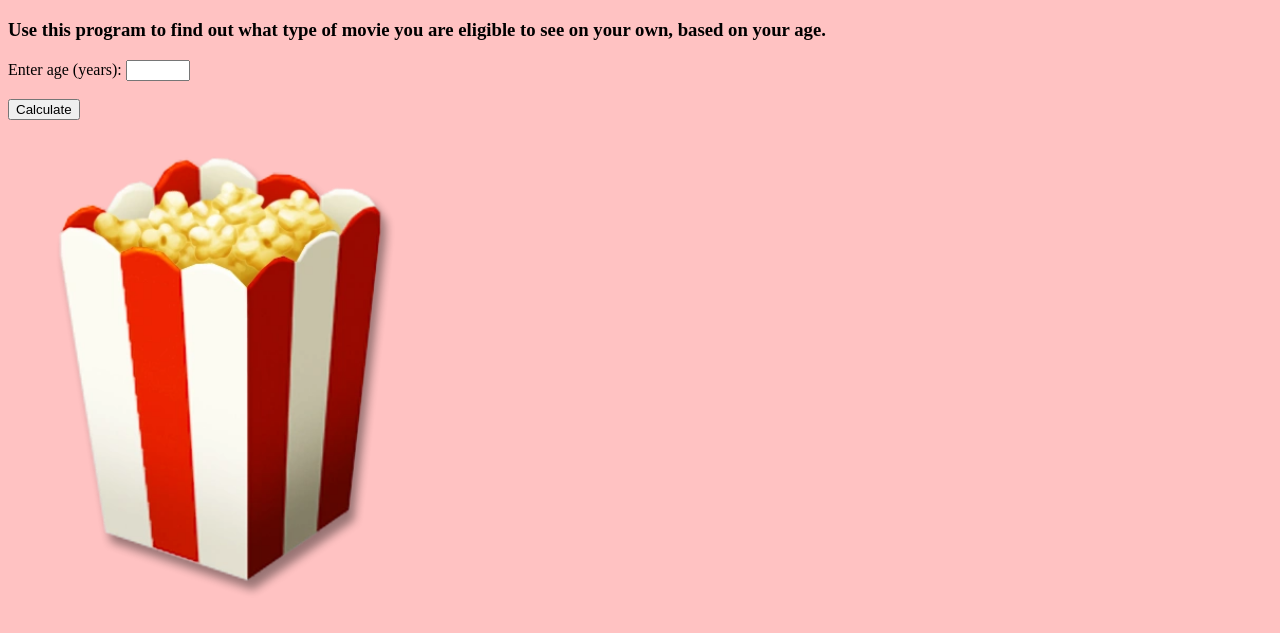
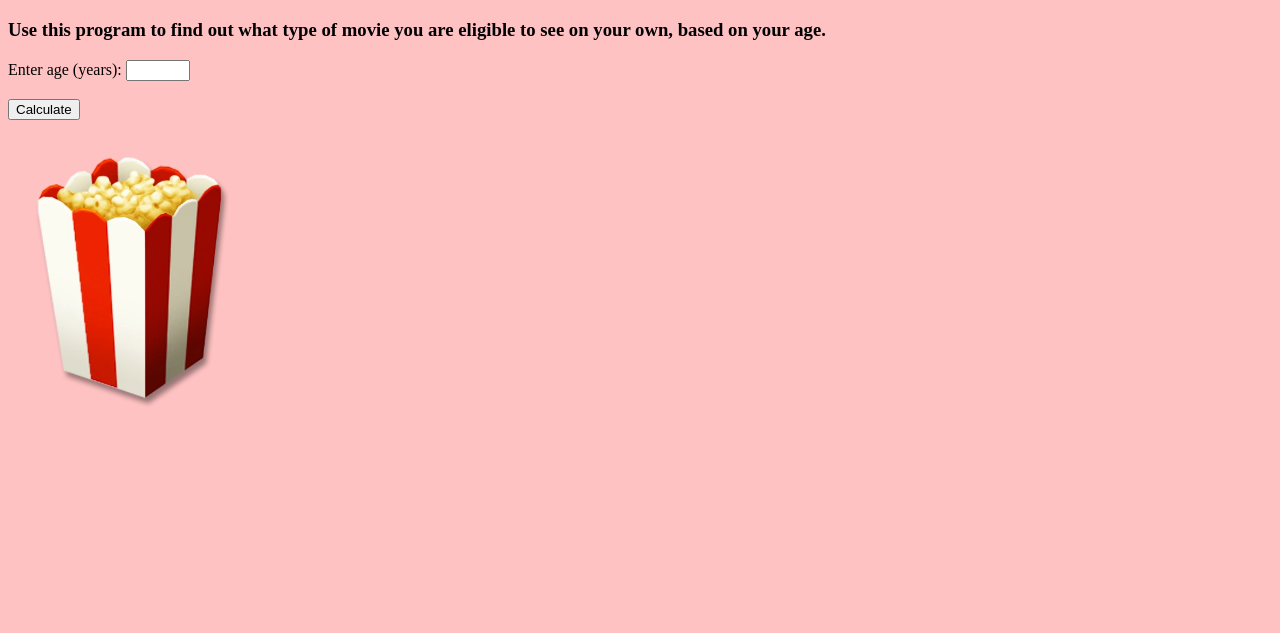
Before and after one commit to ICS2O-Programming-Rory-Mackay/Unit4-03-HTML-Movie, a plain HTML site: page index.html in a window 1280 px wide. Shown: the part 141-774 px from the top of the page. Drawn offline with Linux system fonts and the light colour scheme.

Commit message:
tweaked image size

```diff
--- a/index.html
+++ b/index.html
@@ -26,7 +26,7 @@
 			<input type="submit" value="Calculate">
 		</form>
     <br></br>
-		<img src="./images/Popcorn.webp" alt="Popcorn" width="35%" height="35%''">
+		<img src="./images/Popcorn.webp" alt="Popcorn" width="20%" height="20%''">
 		</table>
 		<!-- Create a space where the user information will be displayed -->
 			<div id="message">
```
